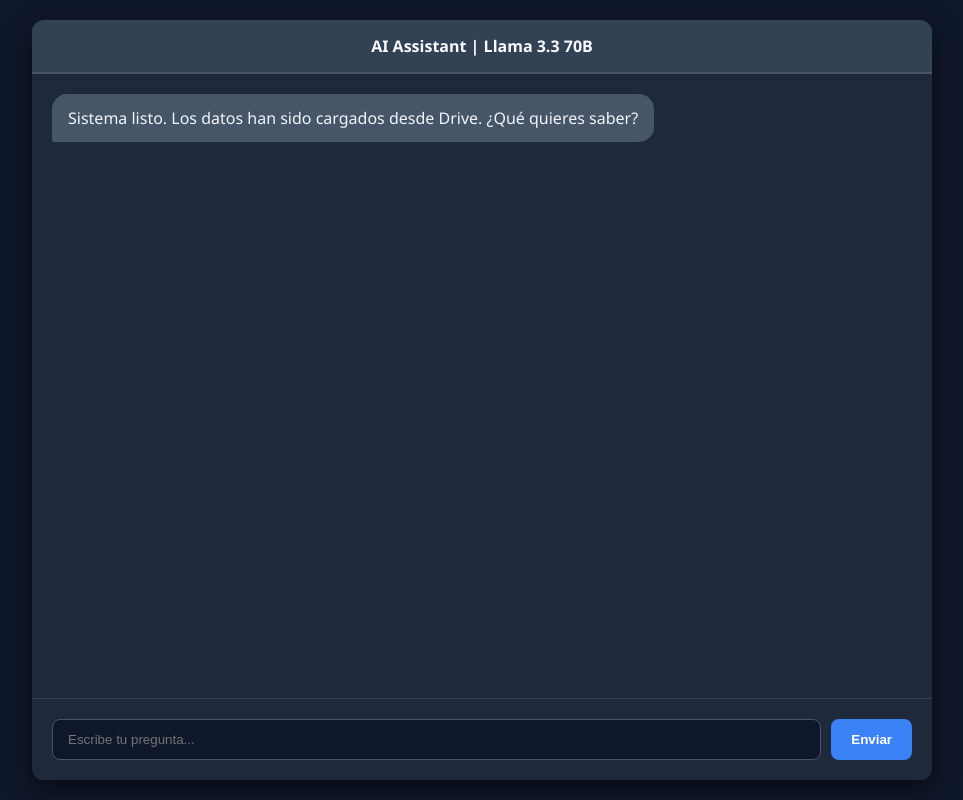
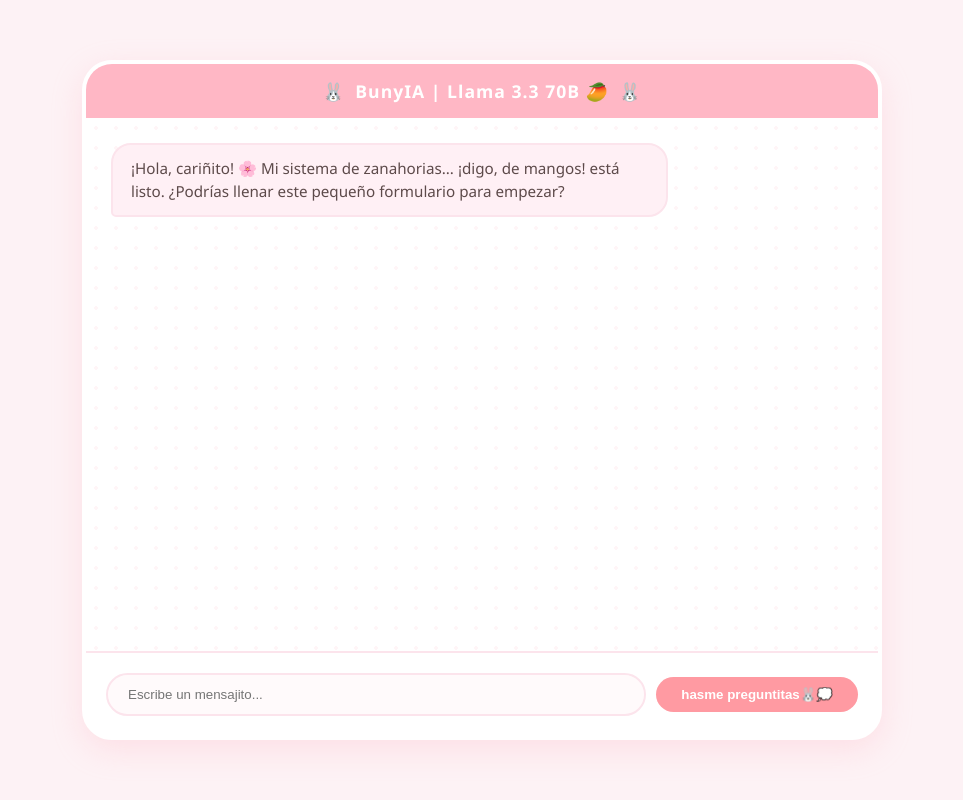
Before and after one commit to kamari495/chatbot, a plain HTML site: page index.html in a window 1280 px wide. Shown: the whole page, without its empty margins (158-1121 px from the left). Drawn offline with Linux system fonts and the light colour scheme.

Commit message:
Add files via upload

```diff
--- a/index.html
+++ b/index.html
@@ -3,72 +3,101 @@
 <head>
     <meta charset="UTF-8">
     <meta name="viewport" content="width=device-width, initial-scale=1.0">
-    <title>Chat RAG - Llama 3.3</title>
+    <title>Rabbit Chat 🐰🥭</title>
     <style>
+        /* Paleta Estilo Pastel / Kawaii Bunny */
+        :root {
+            --bunny-bg: #fdf2f5;
+            --bunny-panel: #ffffff;
+            --bunny-header: #ffb7c5;
+            --bunny-accent: #ffd1dc;
+            --bunny-text: #5d4a4a;
+            --bunny-bot-bubble: #fff0f5;
+            --bunny-user-bubble: #ff9aa2;
+            --bunny-button: #ff9aa2;
+            --bunny-border: #fce4ec;
+        }
+
         * { box-sizing: border-box; }
+
         body {
-            font-family: 'Segoe UI', Tahoma, Geneva, Verdana, sans-serif;
-            background-color: #0f172a;
-            color: #f8fafc;
+            font-family: 'Segoe UI', 'Comic Sans MS', cursive, sans-serif;
+            background-color: var(--bunny-bg);
+            color: var(--bunny-text);
             margin: 0;
             display: flex;
-            flex-direction: column;
+            justify-content: center;
+            align-items: center;
             height: 100vh;
         }
 
-        /* Contenedor principal */
+        /* Contenedor principal redondeado */
         #chat-container {
-            flex: 1;
+            flex: none;
             display: flex;
             flex-direction: column;
-            max-width: 900px;
-            margin: 20px auto;
             width: 95%;
-            background: #1e293b;
-            border-radius: 12px;
-            box-shadow: 0 10px 25px rgba(0,0,0,0.5);
+            max-width: 800px;
+            height: 85vh;
+            background-color: var(--bunny-panel);
+            border-radius: 30px;
+            box-shadow: 0 10px 30px rgba(255, 183, 197, 0.3);
             overflow: hidden;
+            border: 4px solid white;
         }
 
-        /* Cabecera */
+        /* Cabecera con estilo de conejo */
         header {
-            background: #334155;
-            padding: 15px 20px;
+            background-color: var(--bunny-header);
+            padding: 15px;
             text-align: center;
+            font-size: 1.1rem;
             font-weight: bold;
-            border-bottom: 2px solid #475569;
+            color: white;
+            letter-spacing: 1px;
+            border-bottom: none;
+        }
+
+        header::before, header::after {
+            content: '🐰';
+            margin: 0 10px;
         }
 
         /* Área de mensajes */
         #chat-window {
             flex: 1;
-            padding: 20px;
+            padding: 25px;
             overflow-y: auto;
             display: flex;
             flex-direction: column;
             gap: 15px;
+            background-image: radial-gradient(#fff5f7 2px, transparent 2px);
+            background-size: 20px 20px;
         }
 
         .message {
-            max-width: 80%;
-            padding: 12px 16px;
-            border-radius: 15px;
+            max-width: 75%;
+            padding: 12px 18px;
+            border-radius: 20px;
             line-height: 1.5;
             word-wrap: break-word;
+            font-size: 0.95rem;
+            border: 2px solid var(--bunny-border);
         }
 
         .user-msg {
             align-self: flex-end;
-            background-color: #3b82f6;
+            background-color: var(--bunny-user-bubble);
             color: white;
-            border-bottom-right-radius: 2px;
+            border-bottom-right-radius: 5px;
+            border-color: #ffb7c5;
         }
 
         .bot-msg {
             align-self: flex-start;
-            background-color: #475569;
-            color: #f1f5f9;
-            border-bottom-left-radius: 2px;
+            background-color: var(--bunny-bot-bubble);
+            color: var(--bunny-text);
+            border-bottom-left-radius: 5px;
         }
 
         /* Indicador de carga */
@@ -76,60 +105,79 @@
             display: none;
             padding: 10px;
             font-size: 0.85rem;
-            color: #94a3b8;
+            color: var(--bunny-header);
             text-align: center;
+            font-weight: bold;
+            font-style: italic;
         }
 
         /* Área de entrada */
         .input-group {
             display: flex;
             padding: 20px;
-            background: #1e293b;
-            border-top: 1px solid #334155;
+            background: white;
+            border-top: 2px solid var(--bunny-border);
             gap: 10px;
+            align-items: center;
         }
 
         input {
             flex: 1;
-            padding: 12px 15px;
-            border: 1px solid #475569;
-            border-radius: 8px;
-            background: #0f172a;
-            color: white;
+            padding: 12px 20px;
+            border: 2px solid var(--bunny-border);
+            border-radius: 25px;
+            background: #fffafb;
+            color: var(--bunny-text);
             outline: none;
+            transition: border-color 0.3s;
         }
 
-        input:focus { border-color: #3b82f6; }
+        input:focus { border-color: var(--bunny-header); }
 
         button {
-            background: #3b82f6;
+            background: var(--bunny-button);
             color: white;
             border: none;
-            padding: 10px 20px;
-            border-radius: 8px;
+            padding: 10px 25px;
+            border-radius: 25px;
             cursor: pointer;
             font-weight: bold;
+            transition: transform 0.2s;
         }
 
-        button:hover { background: #2563eb; }
-        button:disabled { background: #64748b; }
+        button:hover {
+            background: #ff858f;
+            transform: scale(1.05);
+        }
+
+        button:disabled {
+            background: #f8c6cc;
+            cursor: not-allowed;
+        }
+
+        /* Personalización de Scrollbar */
+        #chat-window::-webkit-scrollbar { width: 6px; }
+        #chat-window::-webkit-scrollbar-thumb {
+            background: var(--bunny-accent);
+            border-radius: 10px;
+        }
 
     </style>
 </head>
 <body>
 
 <div id="chat-container">
-    <header>AI Assistant | Llama 3.3 70B</header>
+    <header>BunyIA | Llama 3.3 70B 🥭</header>
 
     <div id="chat-window">
-        <div class="message bot-msg">Sistema listo. Los datos han sido cargados desde Drive. ¿Qué quieres saber?</div>
+        <div class="message bot-msg">¡Hola, cariñito! 🌸 Mi sistema de zanahorias... ¡digo, de mangos! está listo. ¿Podrías llenar este pequeño formulario para empezar?</div>
     </div>
 
-    <div id="loading">Llama está procesando los documentos...</div>
+    <div id="loading">Dejame pensar con mi colita de algodón... 🐰💭</div>
 
     <div class="input-group">
-        <input type="text" id="user-input" placeholder="Escribe tu pregunta..." autocomplete="off">
-        <button id="send-button">Enviar</button>
+        <input type="text" id="user-input" placeholder="Escribe un mensajito..." autocomplete="off">
+        <button id="send-button">hasme preguntitas🐰💭</button>
     </div>
 </div>
 
@@ -154,27 +202,22 @@
         appendMessage('user', text);
         userInput.value = '';
 
-        // Bloquear UI
         userInput.disabled = true;
         sendButton.disabled = true;
         loading.style.display = 'block';
 
         try {
-            //#########################CAMBIAR ENLACE PARA EL CHAT########################//
             const response = await fetch("https://Yariagni-paolaia.hf.space/query", {
-            //############################################################################//
                 method: 'POST',
                 headers: { 'Content-Type': 'application/json' },
                 body: JSON.stringify({ query: text })
             });
 
             const data = await response.json();
-
-
             appendMessage('bot', data.response);
 
         } catch (err) {
-            appendMessage('bot', "Error de conexión con la API.");
+            appendMessage('bot', "Ups, hubo un error en la madriguera (conexión fallida). 🥕");
             console.error(err);
         } finally {
             userInput.disabled = false;
```
